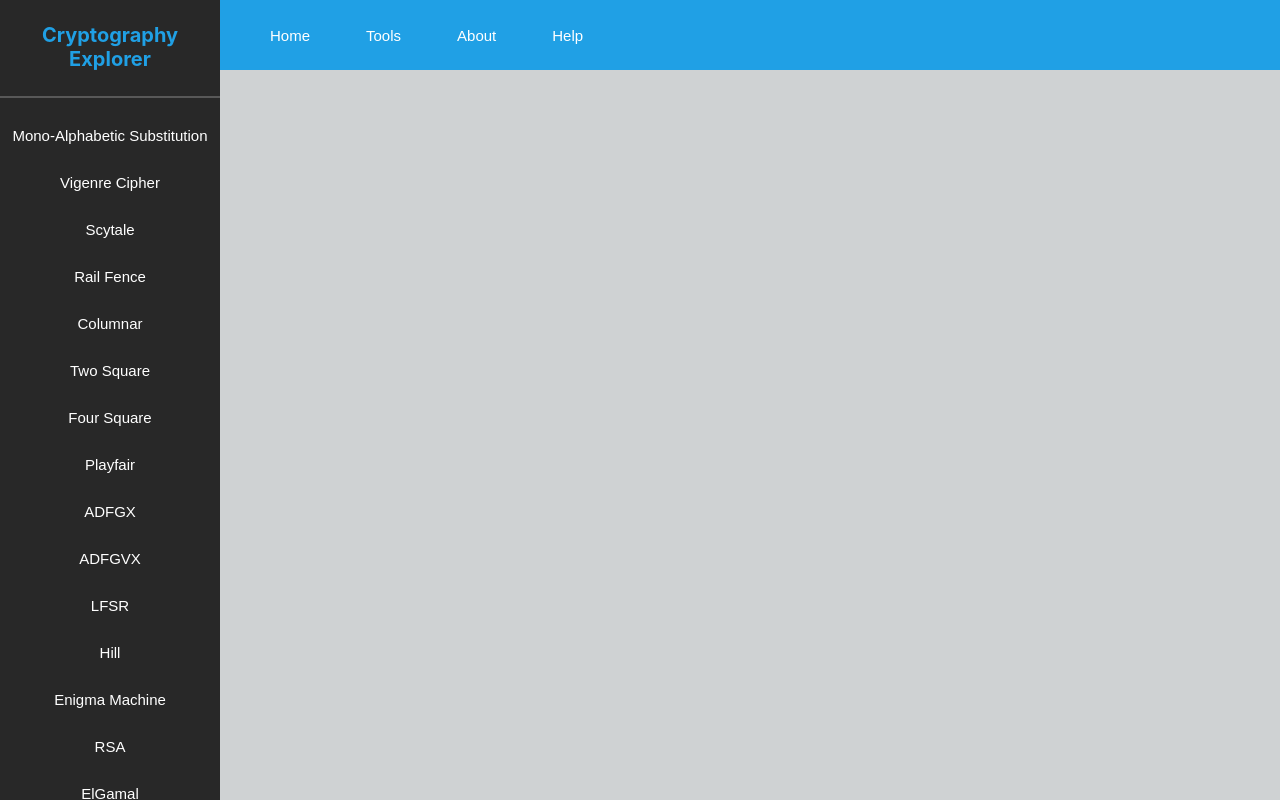
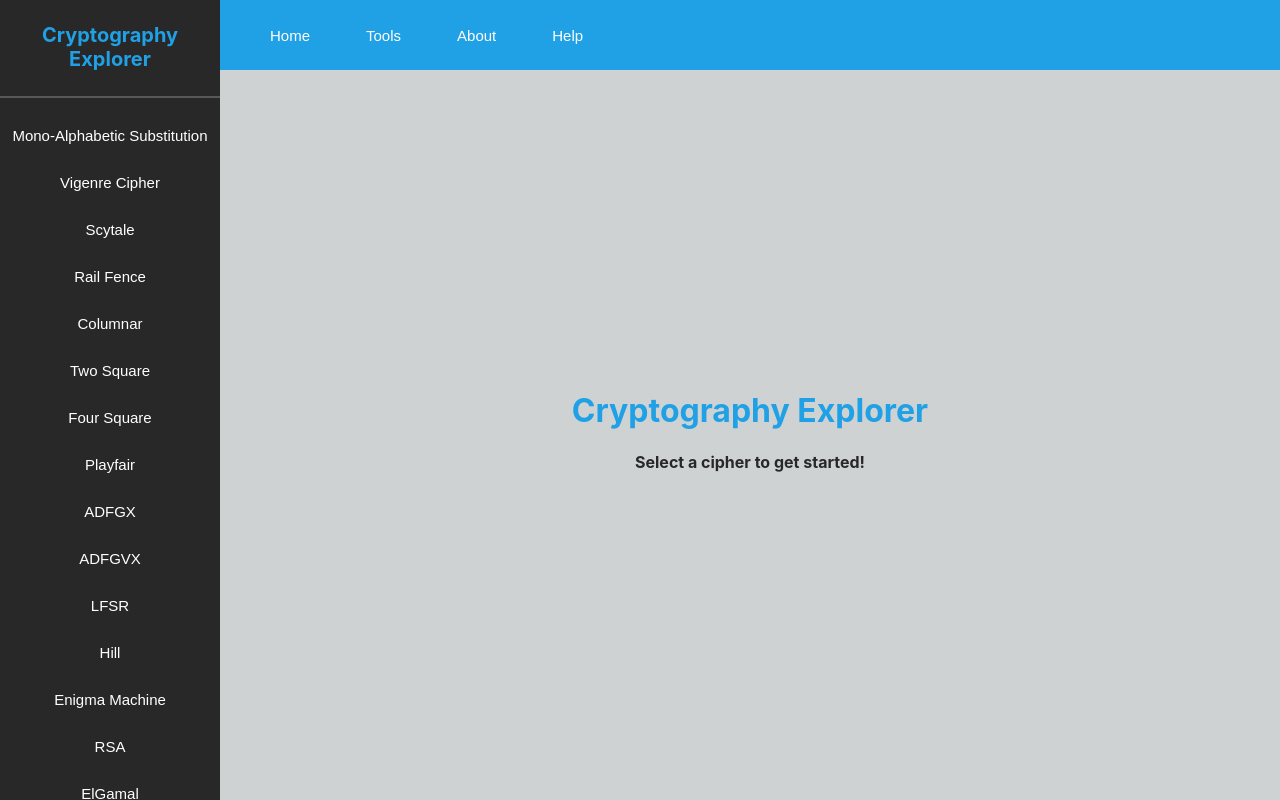
Before and after one commit to nickhudson4/Software-Engineering-Project, a React (Create React App) app in the folder main_app/: page / in a window 1280 px wide. Built offline with nearby package versions, Linux system fonts and the light colour scheme.

Commit message:
Worked on homepage

```diff
--- a/main_app/src/Components/Body/InnerBody/CipherArea.js
+++ b/main_app/src/Components/Body/InnerBody/CipherArea.js
@@ -4,10 +4,10 @@ class CipherArea extends Component {
   render() {
     return (
         <div id="cipherArea_div">
-          <textarea className="inputOutput_textArea" id="input_textArea" rows="25" cols="80">
+          <textarea className="inputOutput_textArea" id="input_textArea" placeholder="Input" rows="25" cols="80">
 
           </textarea>
-          <textarea className="inputOutput_textArea" id="output_textArea" rows="25" cols="80">
+          <textarea className="inputOutput_textArea" id="output_textArea" placeholder="Output" rows="25" cols="80">
 
           </textarea>
 
--- a/main_app/src/Components/Body/InnerBody/HomeArea.js
+++ b/main_app/src/Components/Body/InnerBody/HomeArea.js
@@ -5,7 +5,8 @@ class HomeArea extends Component {
   render() {
     return (
         <div id="homeArea_div">
-
+           <h1 id="homeArea_h1">Cryptography Explorer</h1>
+           <h4 id="homeArea_h4">Select a cipher to get started!</h4>
         </div>
     );
   }
--- a/main_app/src/Components/Body/InnerBody/InnerBody.css
+++ b/main_app/src/Components/Body/InnerBody/InnerBody.css
@@ -1,3 +1,20 @@
+
+#homeArea_div {
+    padding-top: 300px;
+}
+
+#homeArea_h1 {
+    color: #20a0e5;
+    padding-left: 220px;
+    text-align: center;
+}
+
+#homeArea_h4 {
+    color: #282828;
+    padding-left: 220px;
+    text-align: center;
+}
+
 #aboutArea_div {
     padding-left: 220px;
     text-align: center;
```
